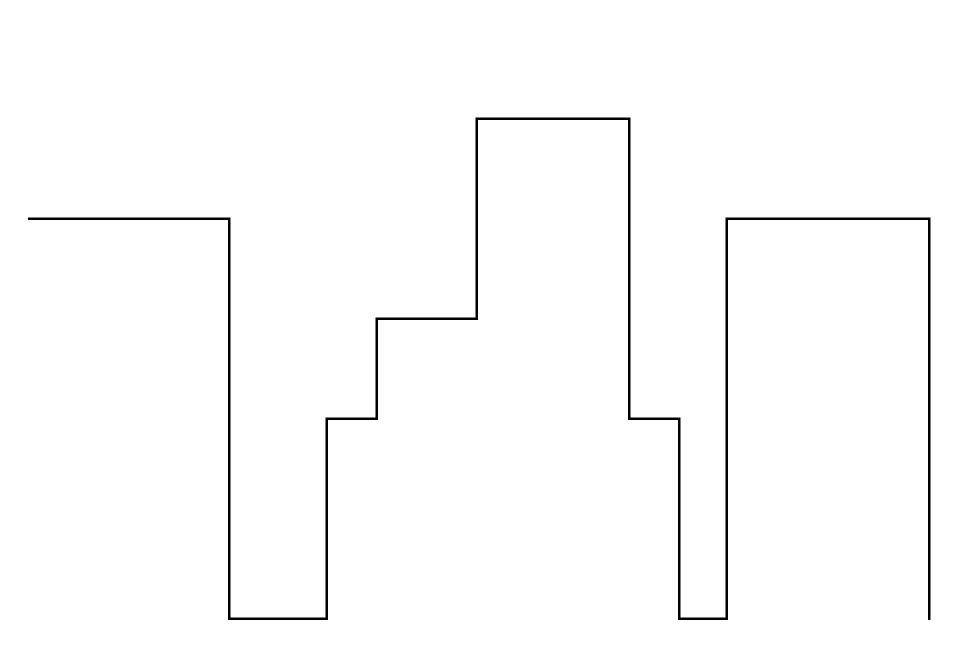
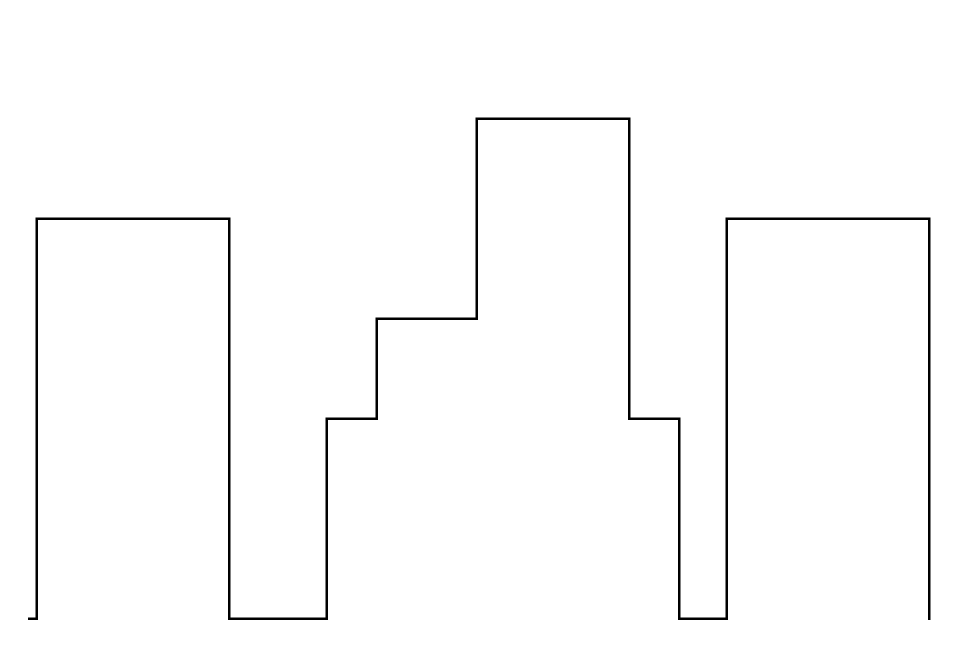
Before and after one commit to ehsanclick/skyline.js, a plain HTML site: page index.html in a window 1280 px wide. Shown: the whole page, without its empty margins (0-966 px from the left). Drawn offline with Linux system fonts and the light colour scheme.

Commit message:
Parameterize the composite operation

```diff
--- a/index.html
+++ b/index.html
@@ -11,7 +11,7 @@
     <script charset="utf-8" src="skyline.js"></script>
     <script charset="utf-8">
       var data = [
-      {x1: 0,   x2: 200, height: 400},
+      {x1: 10,   x2: 200, height: 400},
       {x1: 300, x2: 400, height: 200},
       {x1: 350, x2: 450, height: 300},
       {x1: 450, x2: 600, height: 500},
--- a/skyline.js
+++ b/skyline.js
@@ -6,19 +6,21 @@ function Skyline(data, canvas){
   this.process();
 }
 
-Skyline.prototype.process = function(){
+Skyline.prototype.process = function(compositeOp){
   var i   = 0;
   var len = this.data.length;
   var canvasHeight = this.canvas.height;
   var x, y;
   var ctx = this.ctx;
   var building;
+  compositeOp = compositeOp || 'source-out'
   x = 0;
   y = canvasHeight;
 
-
+  ctx.clearRect(0, 0, this.canvas.width, this.canvas.height);
   ctx.beginPath();
-  ctx.globalCompositeOperation = 'destination-atop';
+  // https://developer.mozilla.org/samples/canvas-tutorial/6_1_canvas_composite.html
+  ctx.globalCompositeOperation = compositeOp;
   ctx.strokeStyle = '#000';
   ctx.fillStyle   = '#fff';
   ctx.lineWidth   = 5;
```
